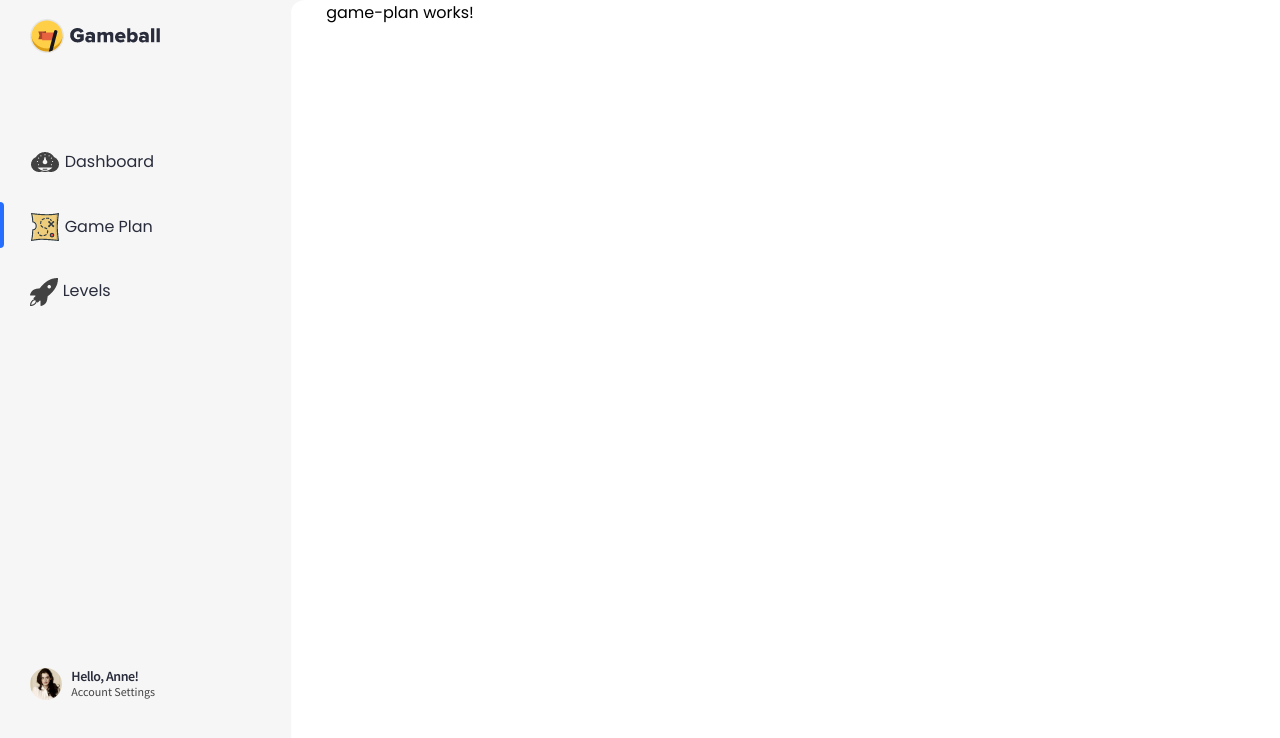
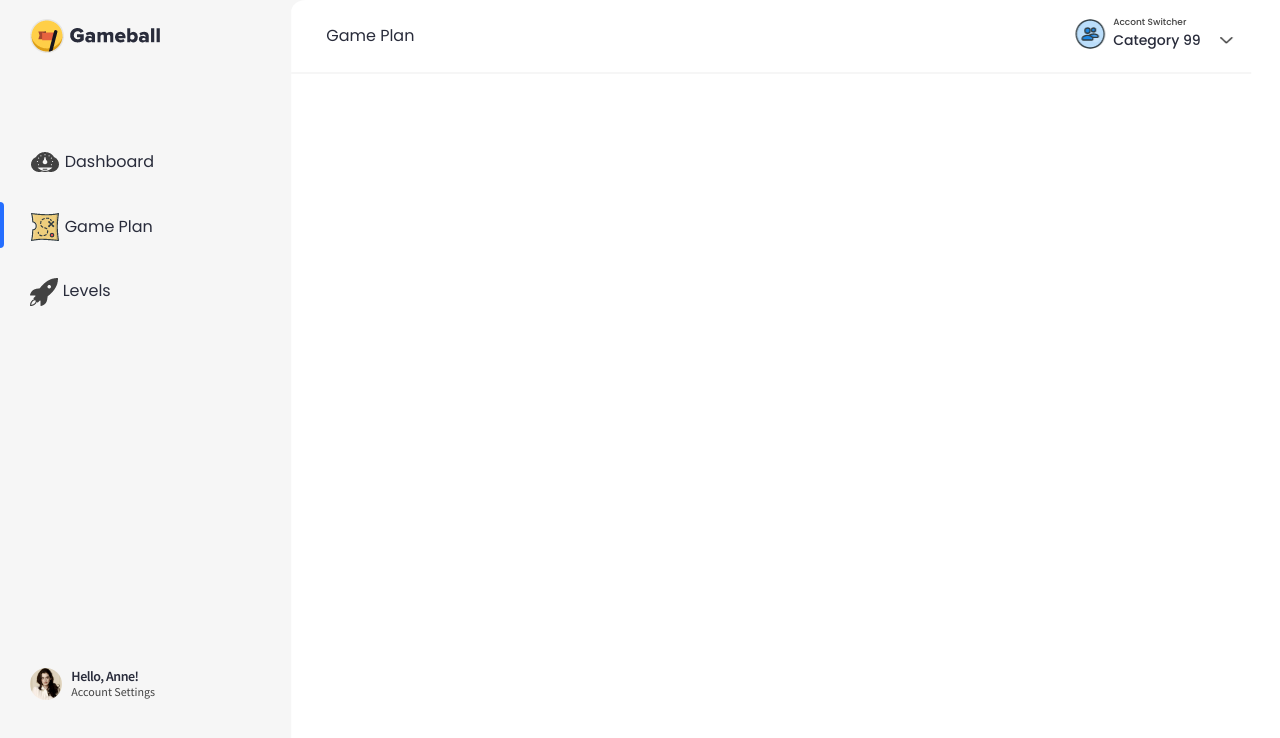
Before and after one commit to magdykashef/gameball-frontend-task, an Angular app: page /gameplan in a window 1280 px wide. Shown: the top 738 px of the page. Built offline with nearby package versions, Linux system fonts and the light colour scheme.

Commit message:
added navbar & devider

```diff
--- a/src/app/game-plan/game-plan.component.html
+++ b/src/app/game-plan/game-plan.component.html
@@ -1 +1,32 @@
-<p>game-plan works!</p>
+<!-------------------------------------start navbar------------------------------------->
+<div class="navbar row">
+
+
+  <!-------------------------------------start navbar title------------------------------------->
+  <div class="navbar-title">Game Plan</div>
+  <!-------------------------------------end navbar title------------------------------------->
+
+
+  <!-------------------------------------start navbar dropdown------------------------------------->
+  <div class="navbar-dropdown">
+    <a href="#" class="row">
+
+      <span class="col-2">
+        <img src="../../assets/images/icon_Switcher_HiFi@2x.png" alt="account icon">
+      </span>
+
+      <span class="col-9">
+        <p>Accont Switcher</p>
+        <p>Category 99</p>
+      </span>
+
+      <span>
+        <img src="../../assets/images/icon_Dropdown-Down_LS@2x.png" alt="dropdown icon">
+      </span>
+
+    </a>
+  </div>
+  <!-------------------------------------end navbar dropdown------------------------------------->
+</div>
+<!-------------------------------------end navbar------------------------------------->
+<div class="devider"></div>
--- a/src/app/game-plan/game-plan.component.scss
+++ b/src/app/game-plan/game-plan.component.scss
@@ -0,0 +1,79 @@
+/*****************start navbar**********************/
+.navbar {
+  width: 100%;
+  height: 72rem;
+  line-height: 4.5;
+  position: relative;
+
+  /*****************start navbar title**********************/
+  .navbar-title {
+    color: var(--dark-black);
+  }
+  /*****************end navbar title**********************/
+
+
+  /*****************start navbar dropdown**********************/
+  .navbar-dropdown {
+    width: 210rem;
+    height: 72rem;
+    padding: 18rem;
+    line-height: 1;
+    position: absolute;
+    right: 0;
+
+    a {
+      text-decoration: none;
+
+      //account icon
+      :nth-child(1) {
+        img {
+          position: absolute;
+          width: 32rem;
+          height: 32rem;
+          left: 15rem;
+        }
+      }
+
+      //Accont Switcher
+      :nth-child(2) {
+        p:first-child {
+          right: -25rem;
+          text-align: left;
+          position: relative;
+          font-size: 9rem;
+          font-weight: 500;
+          color: var(--lite-black);
+        }
+
+        //Category 99
+        p:last-child {
+          position: relative;
+          right: -25rem;
+          text-align: left;
+          font-size: 14rem;
+          font-weight: 500;
+          padding-top: 6rem;
+          color: var(--dark-black);
+        }
+      }
+
+      //dropdown icon
+      :nth-child(3) img {
+        position: absolute;
+        width: 14rem;
+        height: 14rem;
+        bottom: 25rem;
+      }
+    }
+  }
+}
+/*****************end navbar dropdown**********************/
+
+  /*****************start devider**********************/
+.devider {
+  border-bottom: 2rem solid var(--secondry-bg-color);
+  width: 100%;
+  position: absolute;
+  left: 0;
+}
+/*****************end devider**********************/
```
